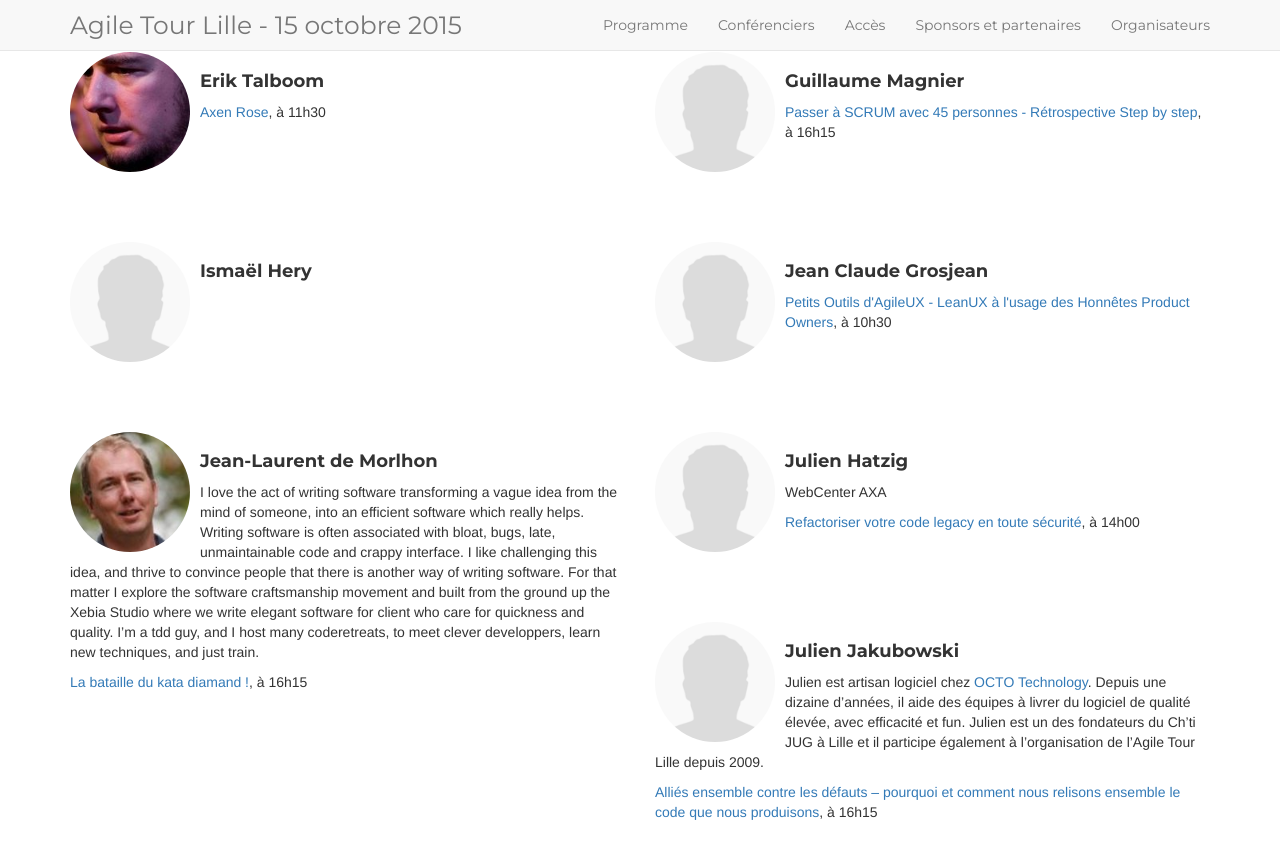
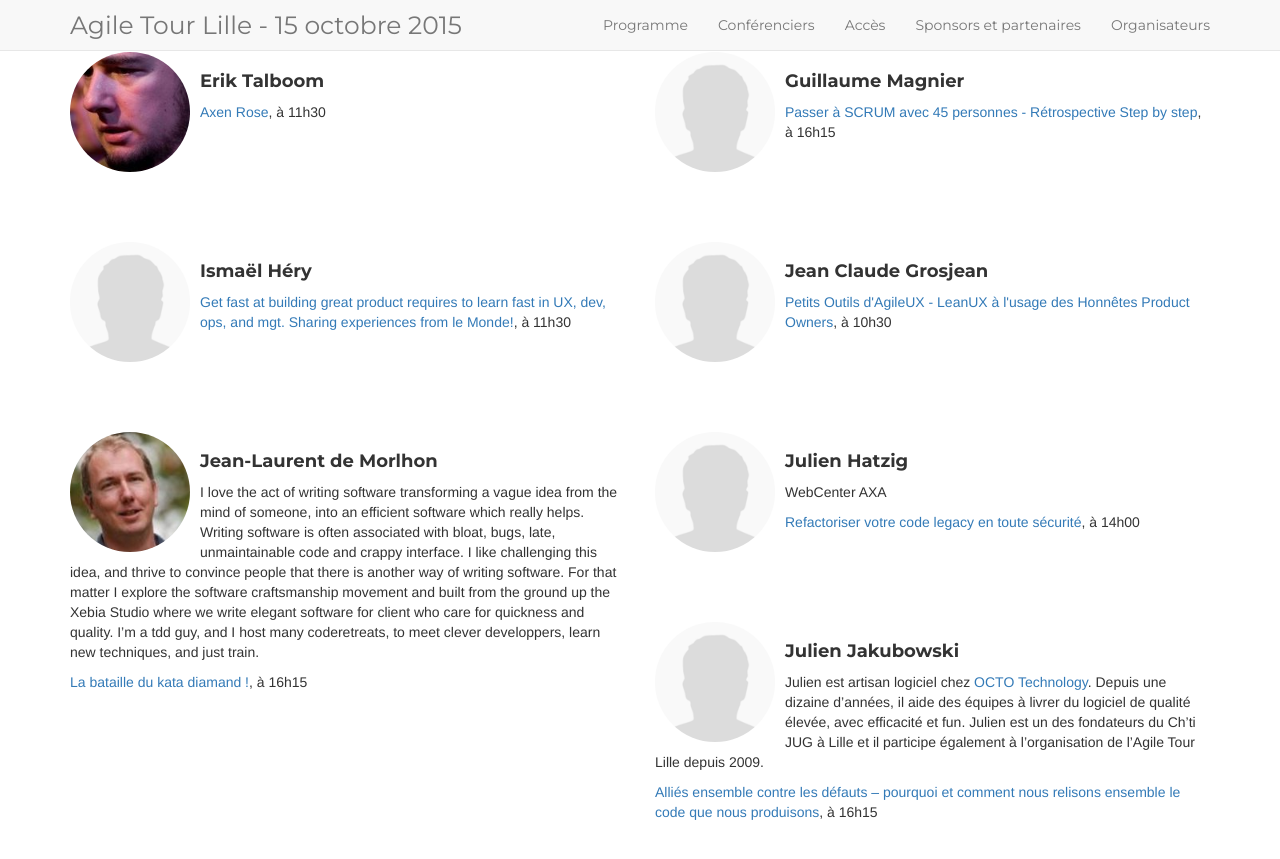
Before and after one commit to jak78/agile-tour-lille-2017, a Jekyll site: the page built from 01-speakers.html, in a window 1280 px wide and 900 px high, scrolled down 1918 px. Shown: the top 859 px of the window. Built offline with Jekyll 4.4.1, drawn with Linux system fonts in a browser that asks for light colours; nearby versions of some CDN libraries.

Commit message:
fix typo in Ismael Hery name

```diff
--- a/_data/speakers.yml
+++ b/_data/speakers.yml
@@ -39,7 +39,7 @@
 - name: Jean Claude Grosjean
   bio: ''
   photo: male200.png
-- name: Ismaël Hery
+- name: Ismaël Héry
   bio: ''
   photo: male200.png
 - name: Bruno Boucard
```
